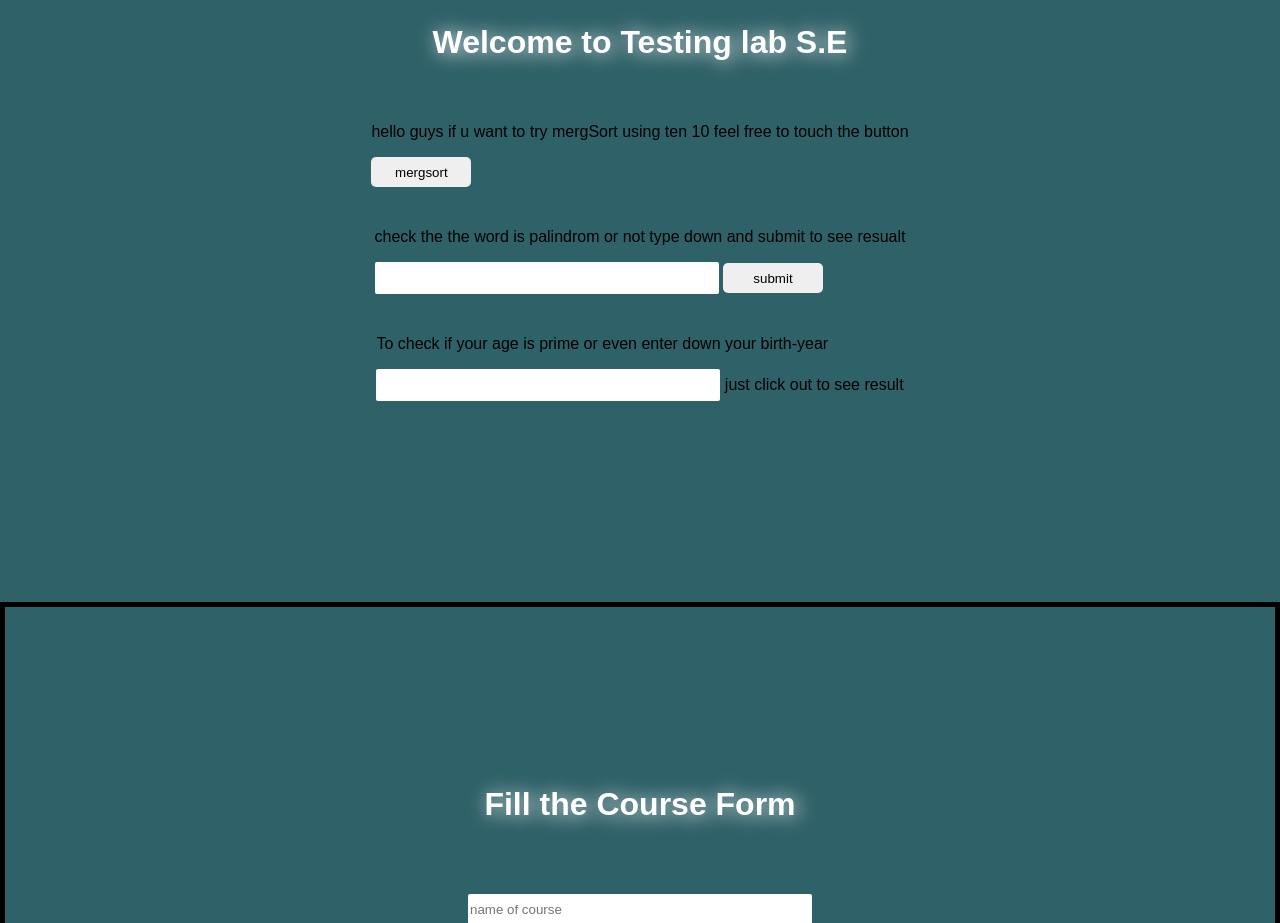
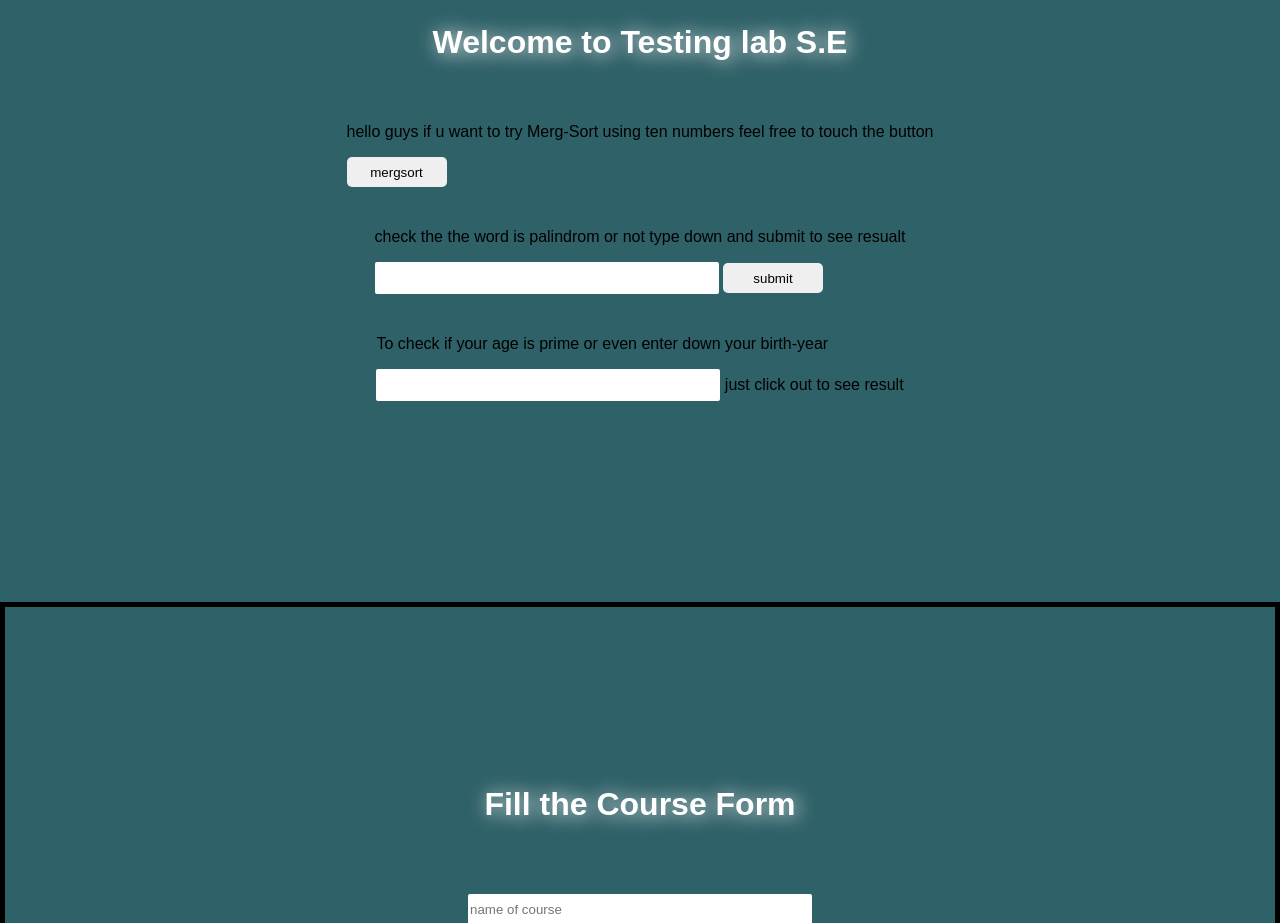
Before and after one commit to muhiedeen-alhindi/project2, a plain HTML site: page index.html in a window 1280 px wide. Shown: the part 998-1921 px from the top of the page. Drawn offline with Linux system fonts and the light colour scheme.

Commit message:
html modification

```diff
--- a/index.html
+++ b/index.html
@@ -53,7 +53,7 @@
 
 
             <div>
-                <p> hello guys if u want to try mergSort using ten 10 feel free to touch the button</p>
+                <p> hello guys if u want to try Merg-Sort using ten numbers feel free to touch the button</p>
                 <button onclick="runMergeSort()">mergsort</button></div>
             <div><p id="output">check the the word is palindrom or not type down and submit to see resualt</p>
                 <input type="text" id="palindrom">
```
